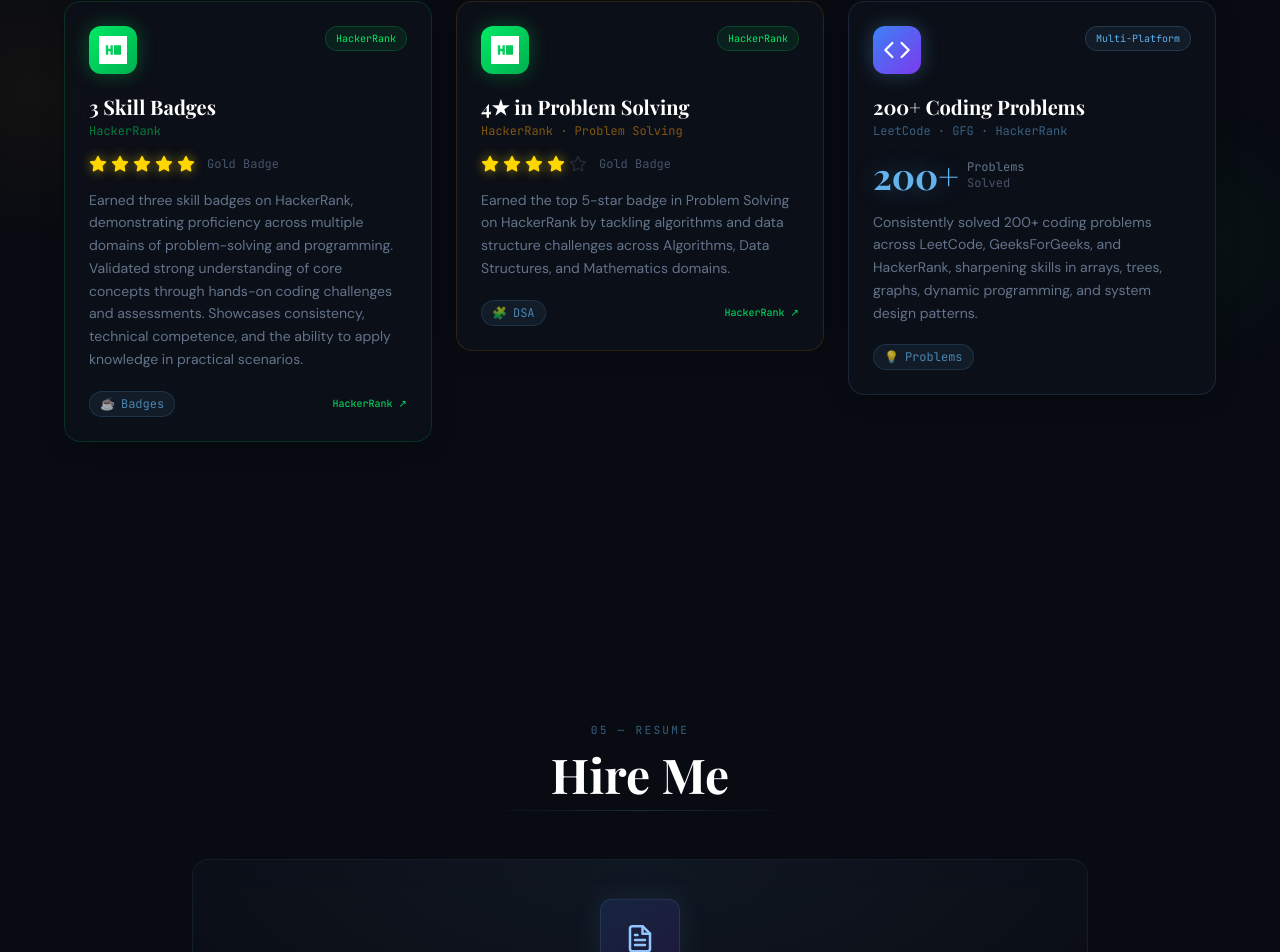
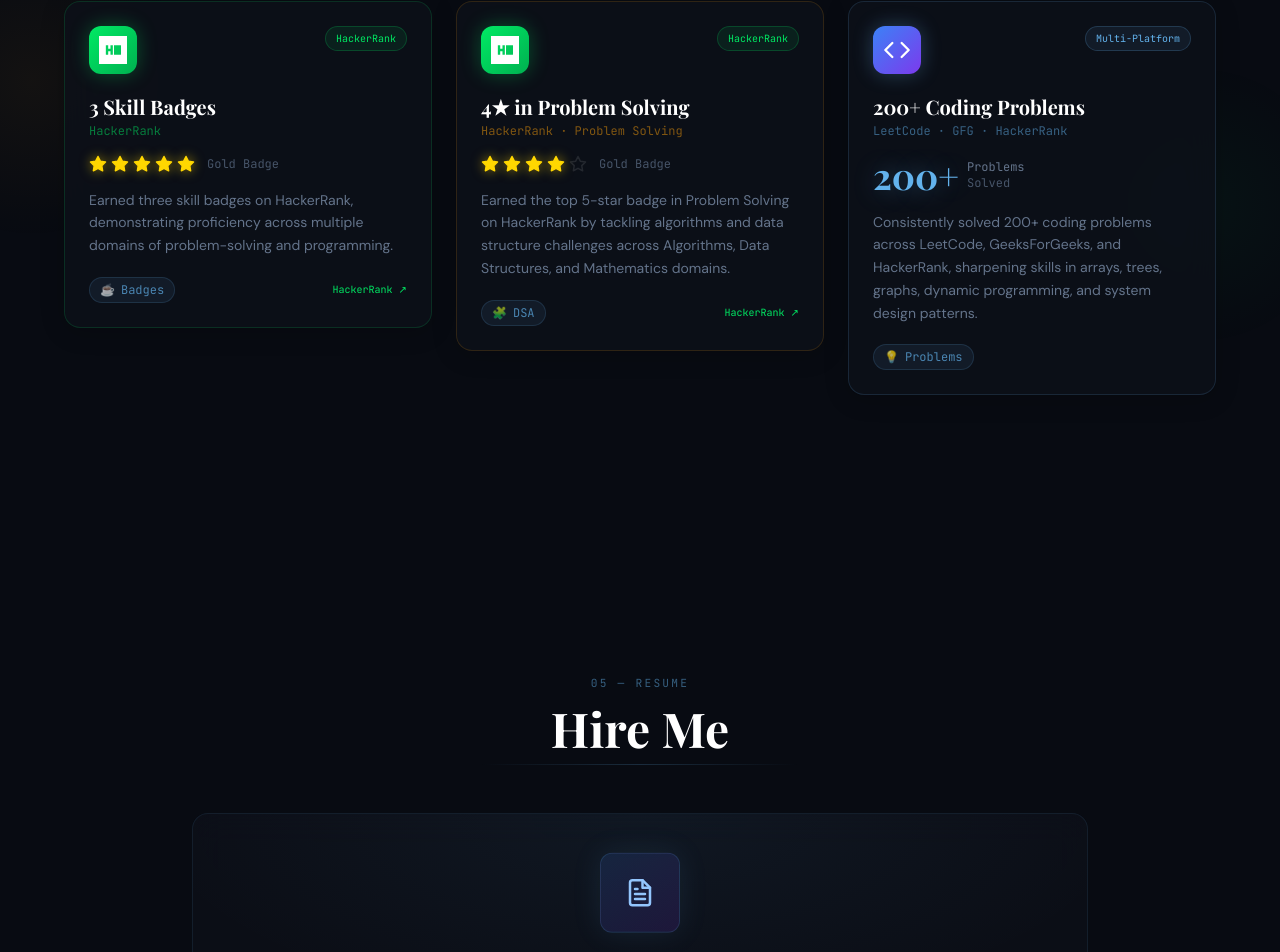
Before and after one commit to drishcodes/portfolio1, a React (Vite) app: page / in a window 1280 px wide. Shown: the part 5374-6326 px from the top of the page. Built offline with nearby package versions, Linux system fonts and the light colour scheme; no server answers; a web font is replaced by a local one.

Commit message:
Update description for HackerRank skill badges
Shortened the description of the HackerRank skill badges.

```diff
--- a/src/components/Achievements.jsx
+++ b/src/components/Achievements.jsx
@@ -74,7 +74,7 @@
     title: '3 Skill Badges',
     subtitle: 'HackerRank ',
     desc: 'Achieved the highest 5-star rating on HackerRank\'s Java track by solving progressively challenging problems covering OOP, data structures, generics, and concurrency.',
-    desc:'Earned three skill badges on HackerRank, demonstrating proficiency across multiple domains of problem-solving and programming. Validated strong understanding of core concepts through hands-on coding challenges and assessments. Showcases consistency, technical competence, and the ability to apply knowledge in practical scenarios.',
+    desc:'Earned three skill badges on HackerRank, demonstrating proficiency across multiple domains of problem-solving and programming.',
     stars: 5,
     starColor: '#ffd700',
     accent: '#00ea64',
```
